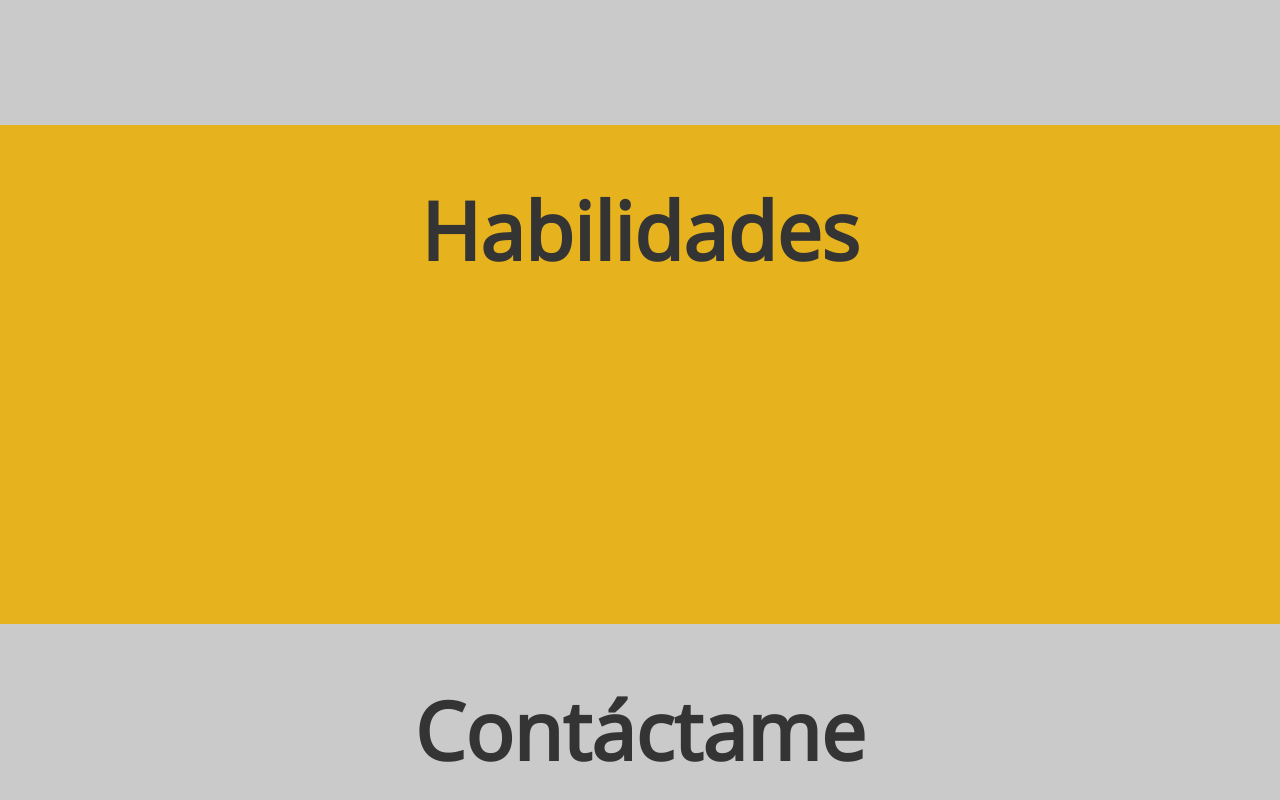
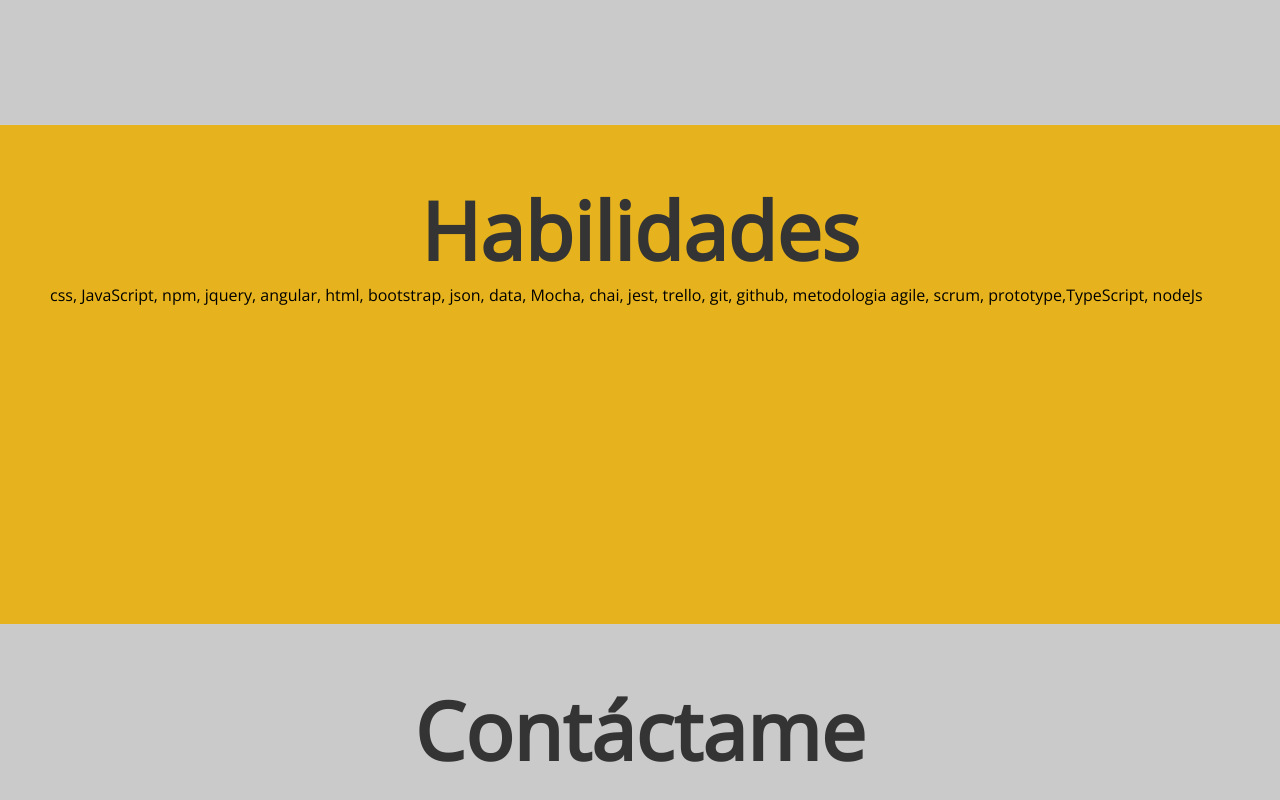
Before and after one commit to Kaybel/portfolio, a website: page index.html in a window 1280 px wide. Shown: the part 1375-2175 px from the top of the page. Drawn offline with nearby package versions, Linux system fonts and the light colour scheme.

Commit message:
habilidades

```diff
--- a/index.html
+++ b/index.html
@@ -35,6 +35,7 @@
 
     <section id="abilities">
       <h1> Habilidades </h1>
+      <p>css, JavaScript, npm, jquery, angular, html, bootstrap, json, data, Mocha, chai, jest, trello, git, github, metodologia agile, scrum, prototype,TypeScript, nodeJs</p>
     </section>
 
     <section id="contact_me">
```
